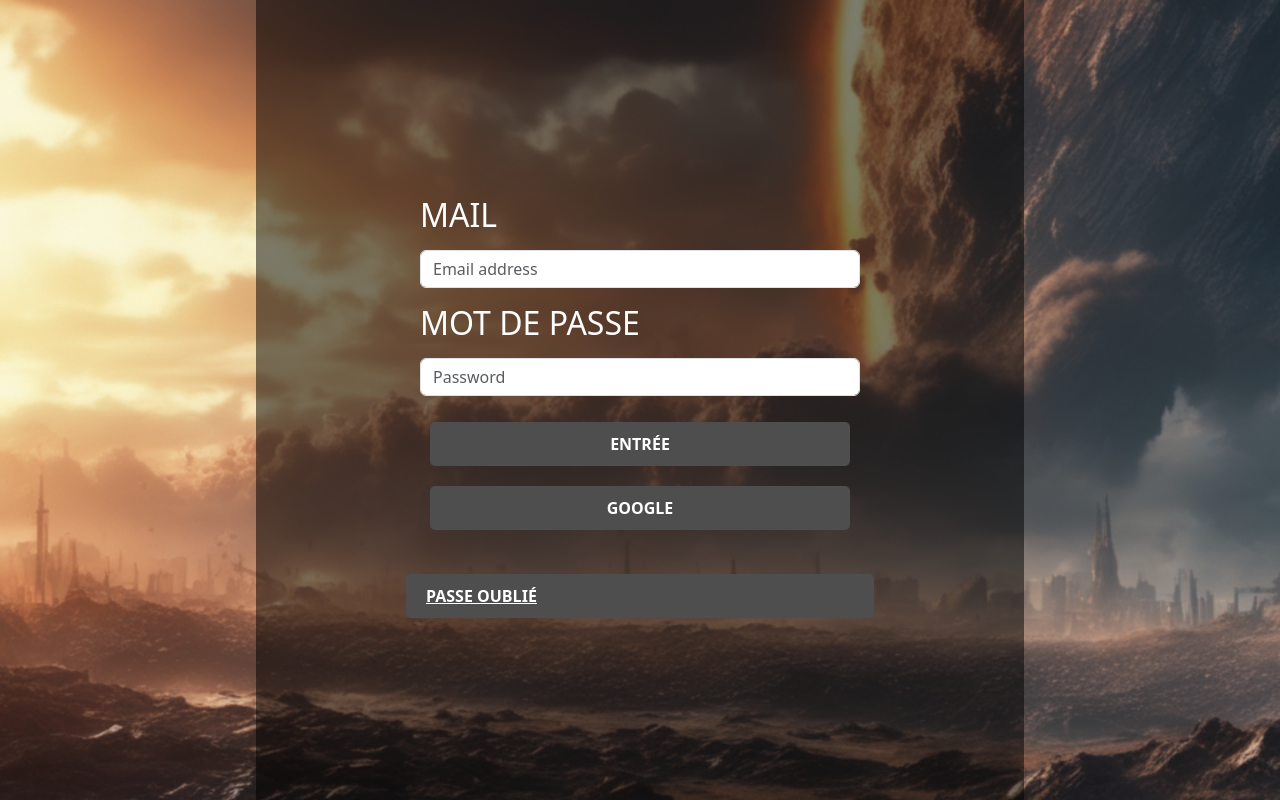
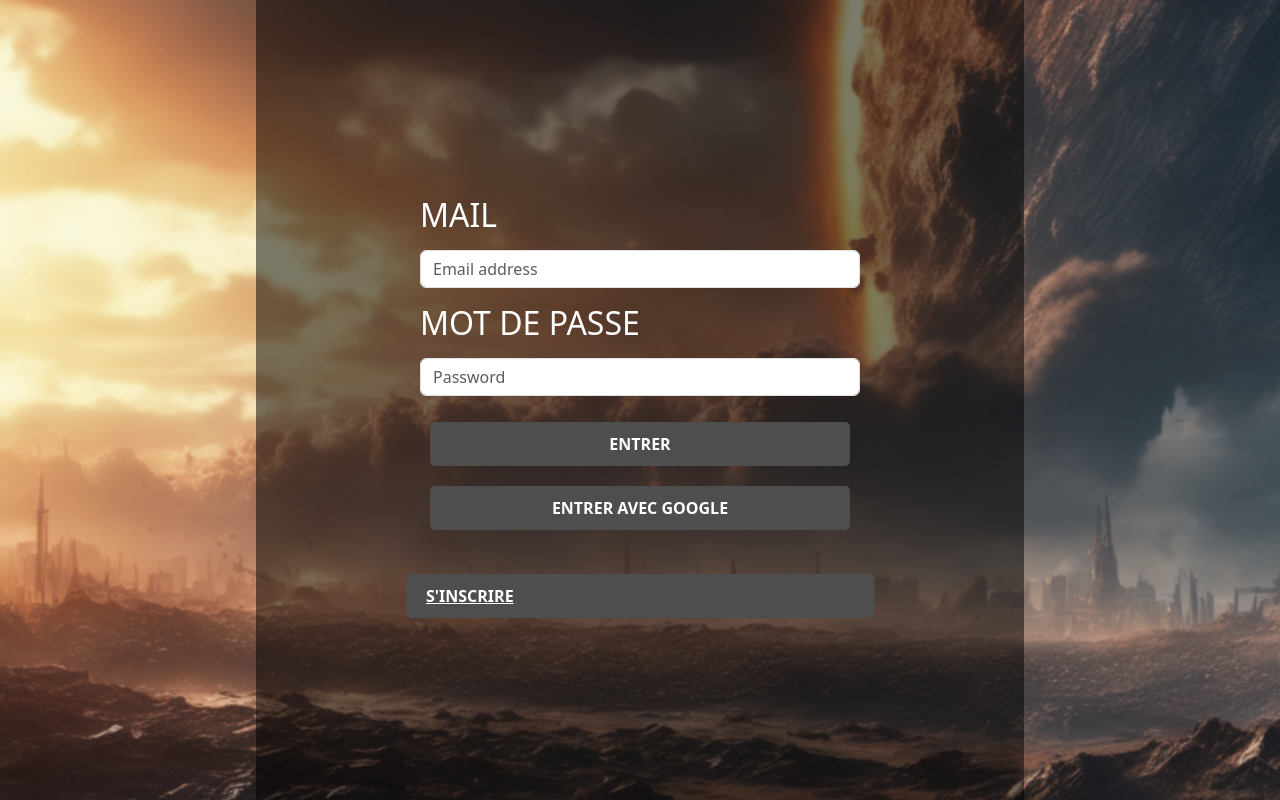
Before and after one commit to wehddn/jeux-des-dieux, a React (Create React App) app: page / in a window 1280 px wide. Built offline with nearby package versions, Linux system fonts and the light colour scheme; no server answers.

Commit message:
Update names

```diff
--- a/src/pages/page_auth/Login.js
+++ b/src/pages/page_auth/Login.js
@@ -68,15 +68,15 @@ const Login = () => {
           </Form.Group>
 
           <div className="d-grid gap-2">
-            <Button variant="primary" type="Submit" className="button-custom">ENTRÉE</Button>
+            <Button variant="primary" type="Submit" className="button-custom">ENTRER</Button>
           </div>
         </Form>
         <div className="d-grid gap-2">
-          <Button variant="primary" className="button-custom" onClick={handleGoogleSignIn}>GOOGLE</Button>
+          <Button variant="primary" className="button-custom" onClick={handleGoogleSignIn}>ENTRER AVEC GOOGLE</Button>
         </div>
       </div>
       <div className="d-grid gap-2">
-          <Link to="/signup" variant="primary" className="button-custom">PASSE OUBLIÉ</Link>
+          <Link to="/signup" variant="primary" className="button-custom">S'INSCRIRE</Link>
       </div>
     </>
   );
```
